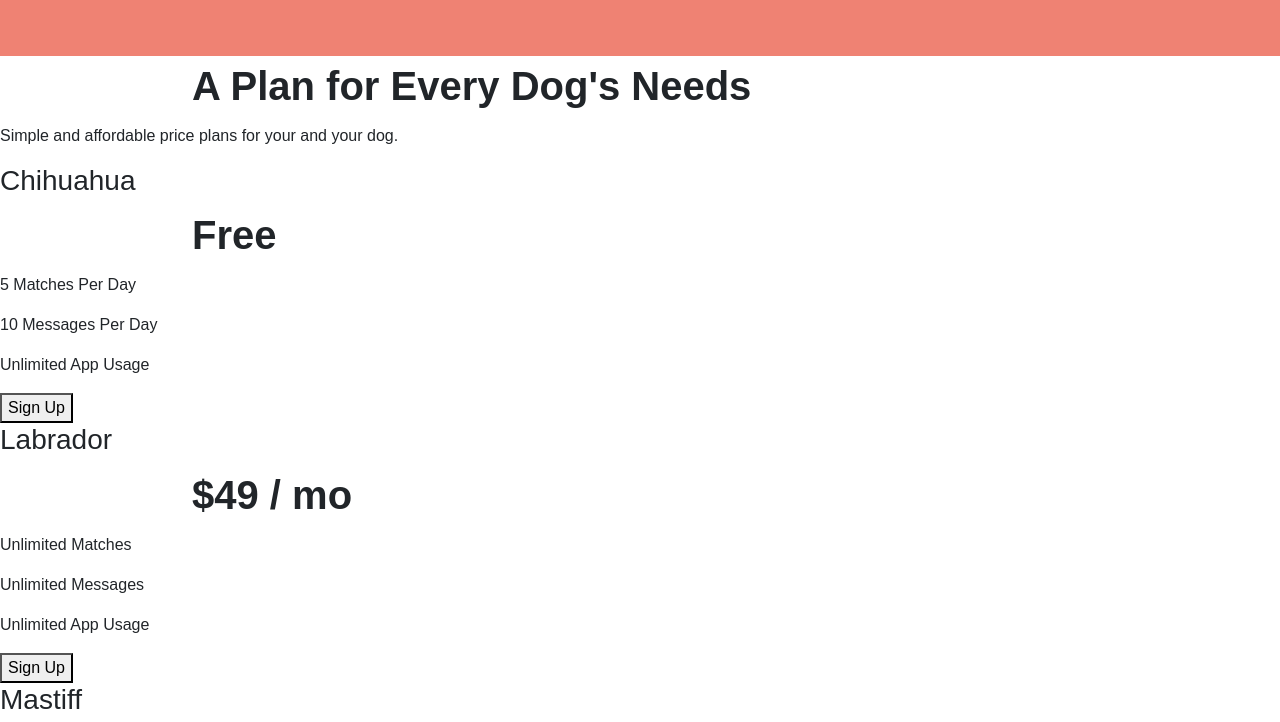
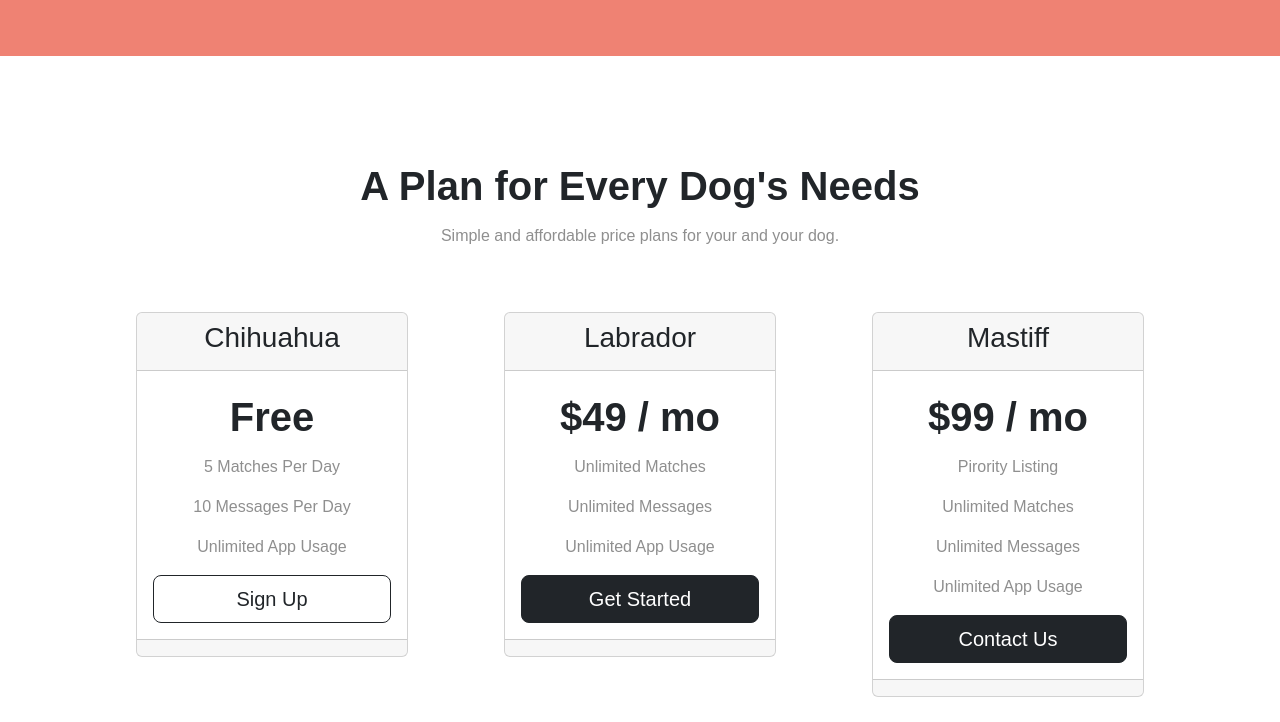
Before and after one commit to WhaleMentalist/Tindog, a plain HTML site: page index.html in a window 1280 px wide. Shown: the part 1792-2514 px from the top of the page. Drawn offline with nearby package versions, Linux system fonts and the light colour scheme.

Commit message:
Added pricing section style
Pricing section utilizes cards. Some stuff in video was out of date such as button going whole width. I had to use 'd-grid' on each card body. Also, I utilized spacing API in bootstrap to space out components.

```diff
--- a/css/styles.css
+++ b/css/styles.css
@@ -17,6 +17,10 @@ h2 {
   line-height: 1.5;
   font-weight: bold;
   padding: 0 15% 0 15%;
+}
+
+p {
+  color: #8F8F8F;
 }
 
 .container-fluid {
@@ -42,7 +46,6 @@ h2 {
 }
 
 .feature-paragraph {
-  color: #8F8F8F;
   padding: 0 75px 0 75px;
 }
 
@@ -90,3 +93,8 @@ h2 {
   text-align: center;
   padding-bottom: 3%;
 }
+
+#pricing {
+  padding: 100px;
+  text-align: center;
+}
--- a/index.html
+++ b/index.html
@@ -132,31 +132,57 @@
     <h2>A Plan for Every Dog's Needs</h2>
     <p>Simple and affordable price plans for your and your dog.</p>
 
-
+    <div class="row">
+      <div class="col col-lg-4 col-md-6 col-sm-12 p-5">
+        <div class="card">
+          <div class="card-header">
             <h3>Chihuahua</h3>
+          </div>
+          <div class="card-body d-grid">
             <h2>Free</h2>
             <p>5 Matches Per Day</p>
             <p>10 Messages Per Day</p>
             <p>Unlimited App Usage</p>
-    <button type="button">Sign Up</button>
-
-
+            <button type="button" class="btn btn-lg btn-outline-dark">Sign Up</button>
+          </div>
+          <div class="card-footer">
+          </div>
+        </div>
+      </div>
+      <div class="col col-lg-4 col-md-6 col-sm-12 p-5">
+        <div class="card">
+          <div class="card-header">
             <h3>Labrador</h3>
+          </div>
+          <div class="card-body d-grid">
             <h2>$49 / mo</h2>
             <p>Unlimited Matches</p>
             <p>Unlimited Messages</p>
             <p>Unlimited App Usage</p>
-    <button type="button">Sign Up</button>
-
-
+            <button type="button" class="btn btn-lg btn-dark">Get Started</button>
+          </div>
+          <div class="card-footer">
+          </div>
+        </div>
+      </div>
+      <div class="col col-lg-4 col-md-12 col-sm-12 p-5">
+        <div class="card">
+          <div class="card-header">
             <h3>Mastiff</h3>
+          </div>
+          <div class="card-body d-grid">
             <h2>$99 / mo</h2>
             <p>Pirority Listing</p>
             <p>Unlimited Matches</p>
             <p>Unlimited Messages</p>
             <p>Unlimited App Usage</p>
-    <button type="button">Sign Up</button>
-
+            <button type="button" class="btn btn-lg btn-dark">Contact Us</button>
+          </div>
+          <div class="card-footer">
+          </div>
+        </div>
+      </div>
+    </div>
   </section>
 
 
```
Lines whose indentation alone changed are shown as unchanged.
